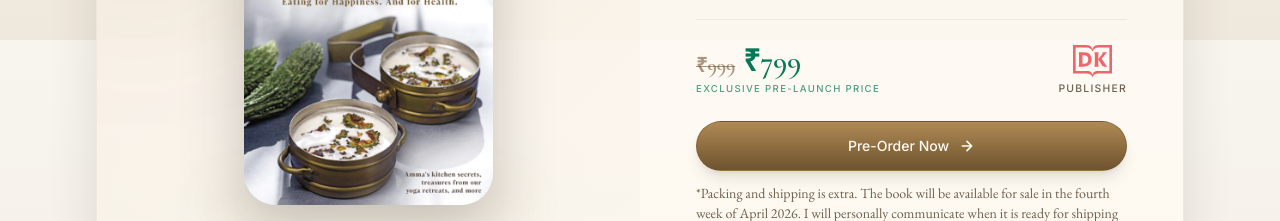
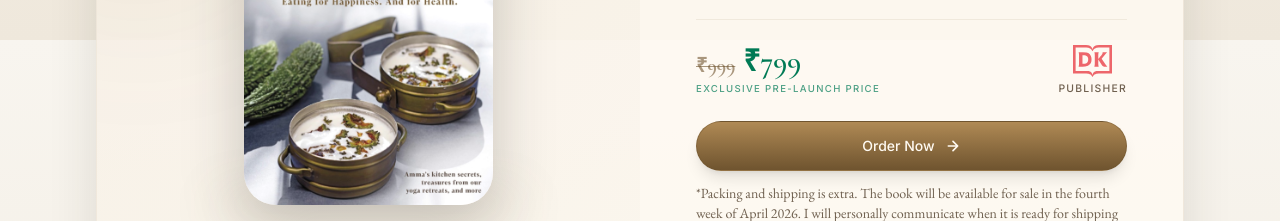
Before and after one commit to abhavk/the-yoga-cookbook, a Next.js app: page / in a window 1280 px wide. Shown: the part 6360-6581 px from the top of the page. Built offline with nearby package versions, Linux system fonts and the light colour scheme.

Commit message:
Update payment box CTA copy

```diff
--- a/src/components/BookDetails.tsx
+++ b/src/components/BookDetails.tsx
@@ -213,7 +213,7 @@ export default function BookDetails() {
 
                   {/* CTA */}
                   <PreOrderButton className="inline-flex w-full items-center justify-center gap-2.5 rounded-full border border-[rgba(111,84,47,0.45)] bg-gradient-to-b from-brass-light to-brass-dark px-7 py-3.5 font-[family-name:var(--font-sans)] text-sm font-medium text-[#fffaf2] shadow-lg transition-all hover:shadow-xl hover:brightness-110 sm:w-auto">
-                    Pre-Order Now
+                    Order Now
                     <svg
                       width="16"
                       height="16"
```
